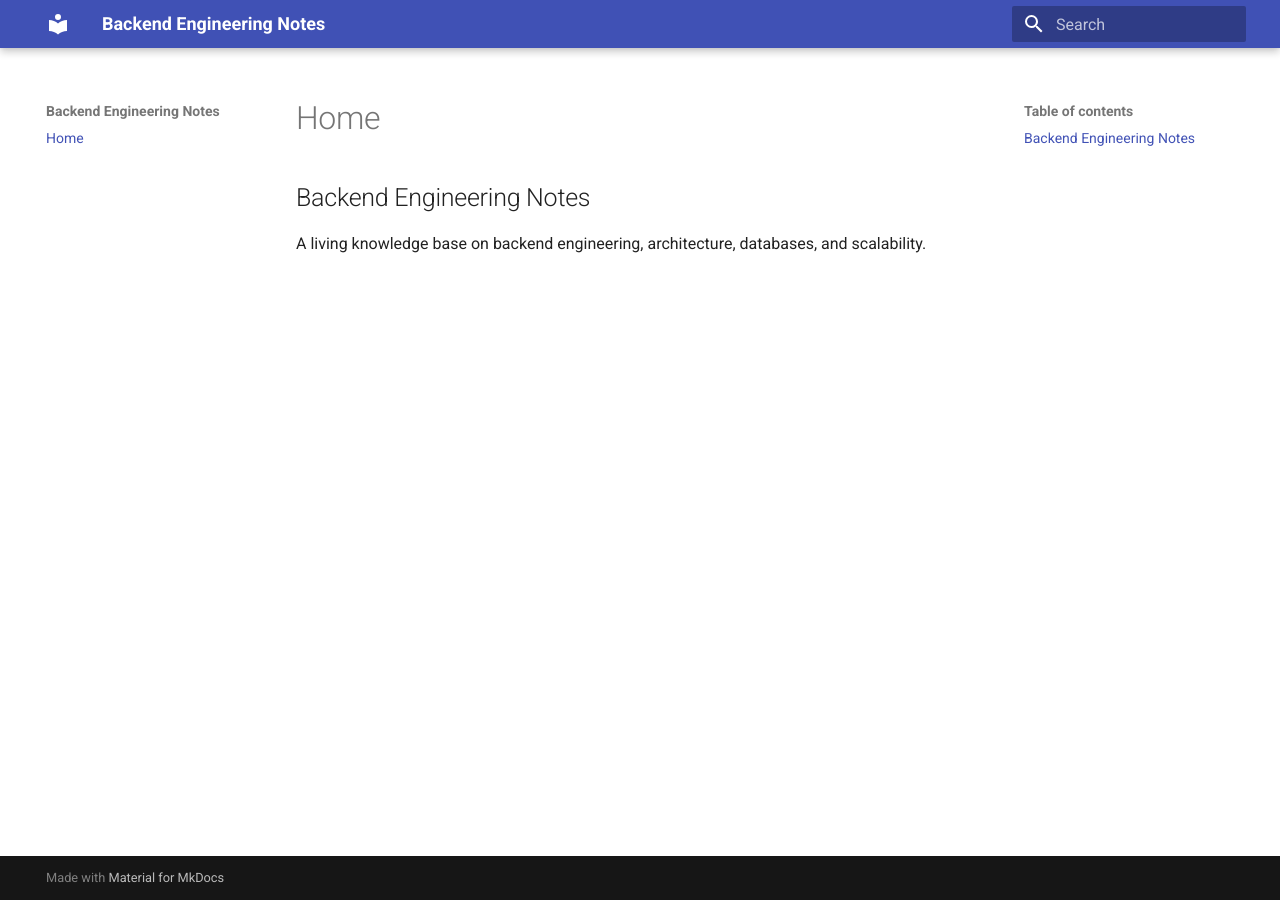
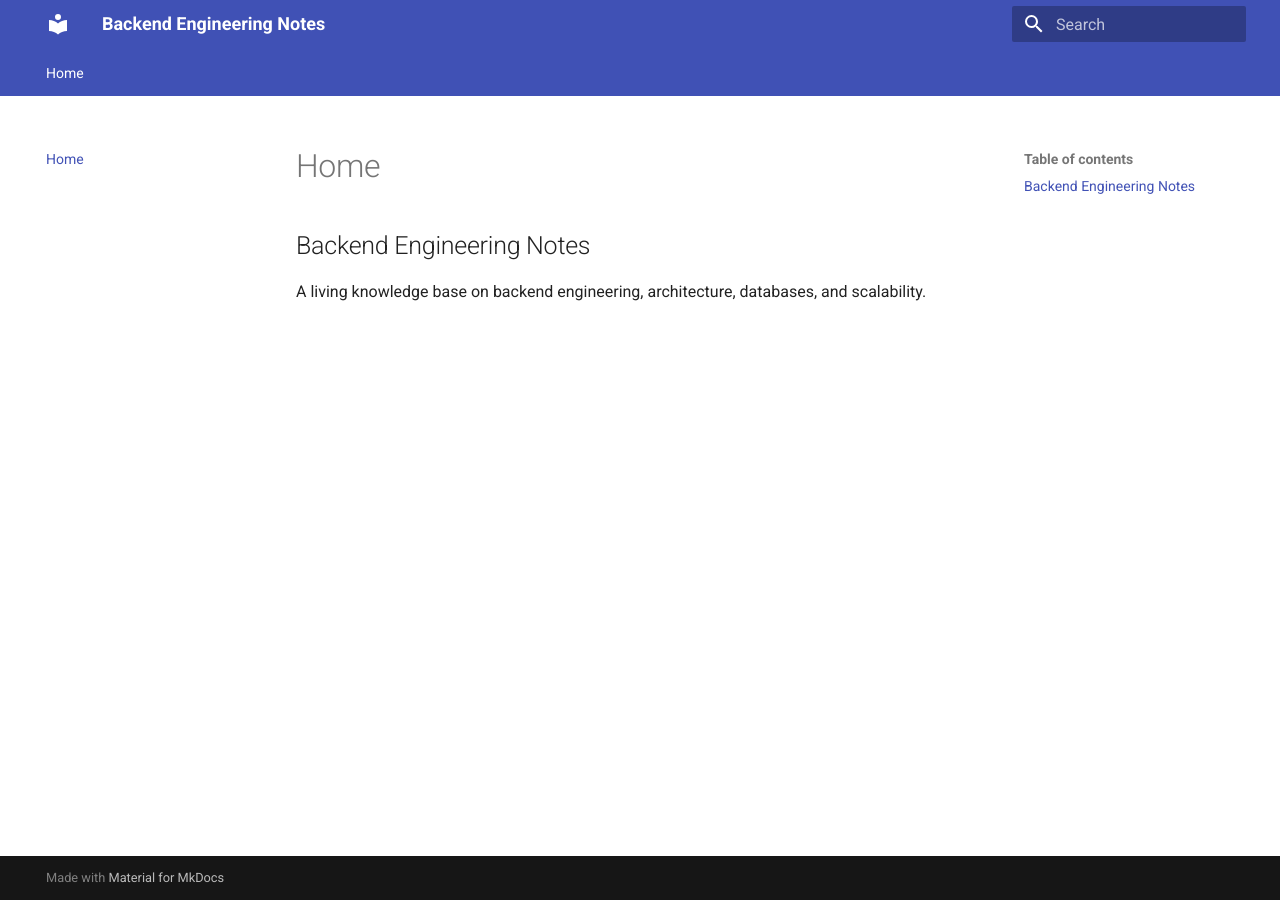
Before and after one commit to labeebahmad201/backend-engineering-notes, an MkDocs documentation site: the page built from docs/index.md, in a window 1280 px wide. Built offline with MkDocs 1.6.1 and Material for MkDocs 9.7.7, drawn with Linux system fonts in a browser that asks for light colours.

Commit message:
Add features to MkDocs material theme

```diff
--- a/mkdocs.yml
+++ b/mkdocs.yml
@@ -5,6 +5,9 @@
 theme:
   name: material
   features:
-
+    - navigation.tabs
+    - navigation.sections
+    - search.highlight
+    - content.code.copy
 nav:
   - Home: index.md
```
